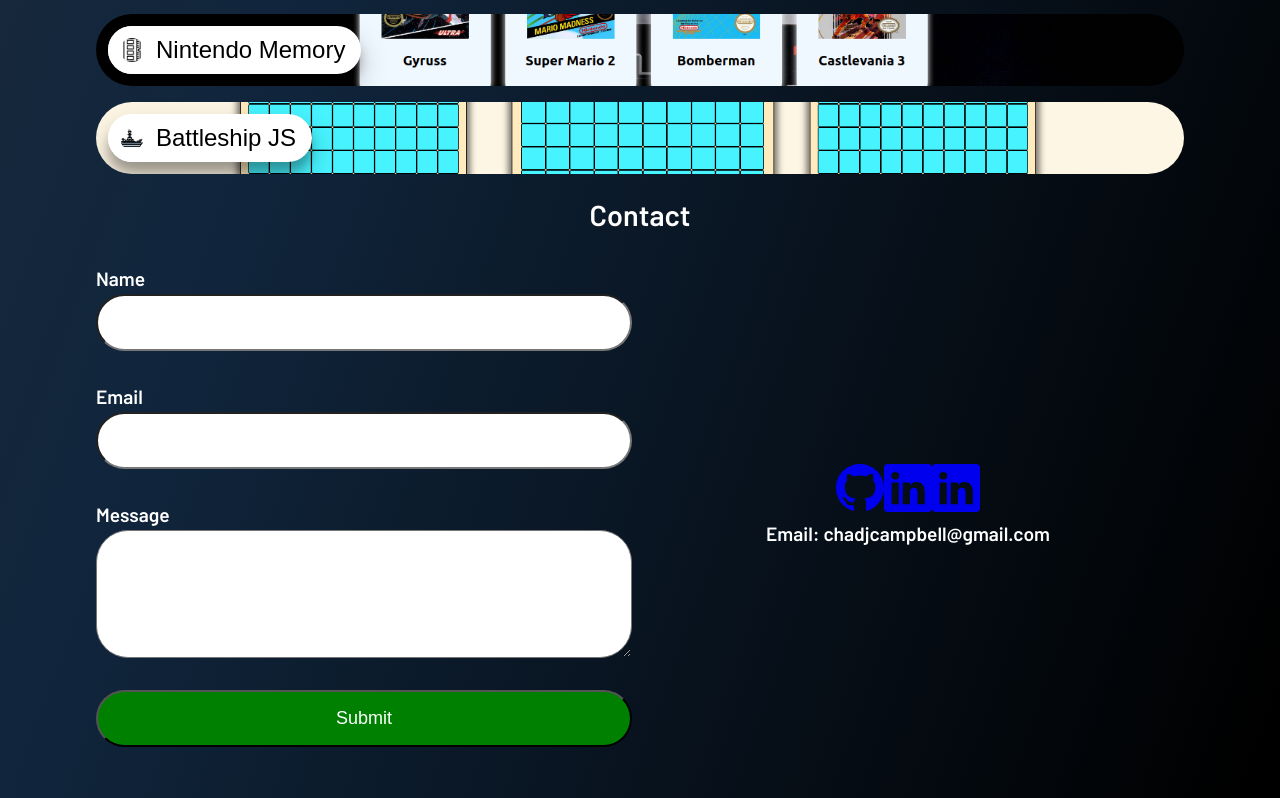
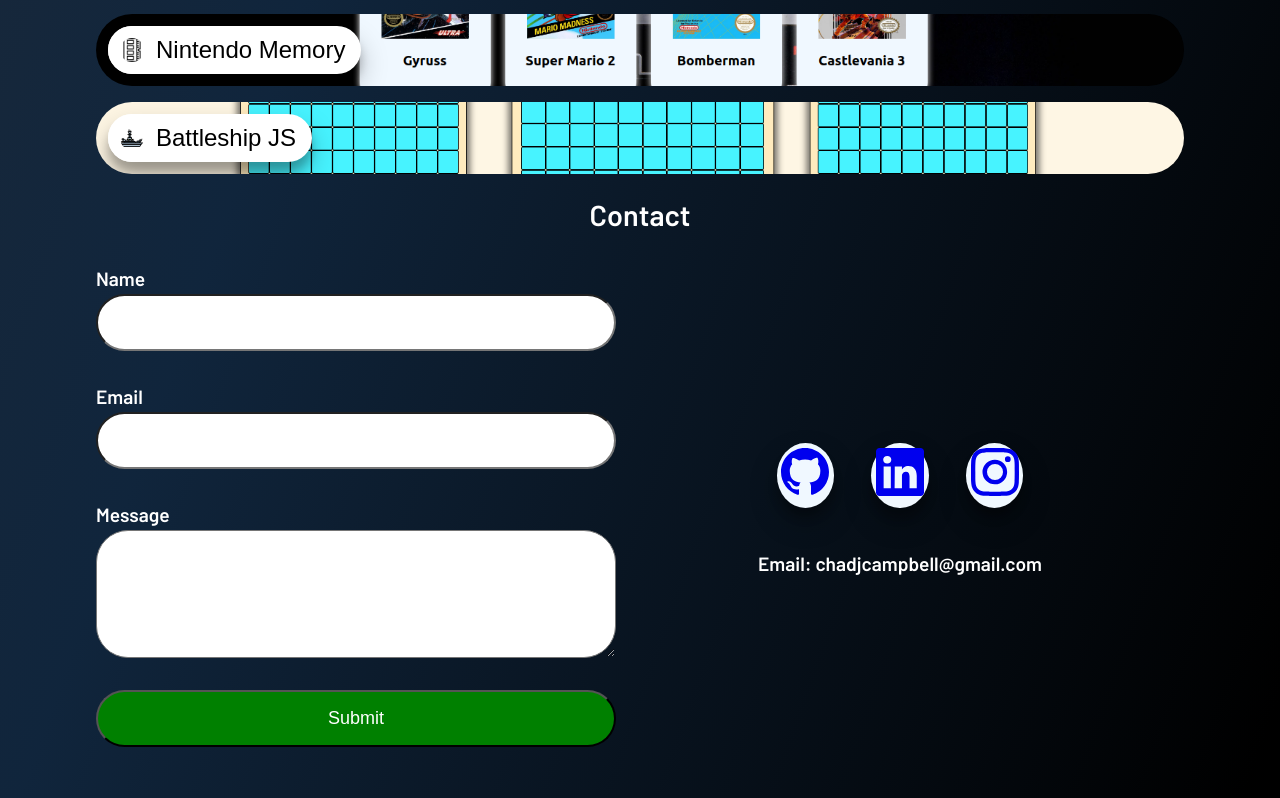
Before and after one commit to chadjcampbell/my-portfolio, a React (Vite) app: page / in a window 1280 px wide. Shown: the part 2863-3661 px from the top of the page. Built offline with nearby package versions, Linux system fonts and the light colour scheme.

Commit message:
extract contact components, more styling

```diff
--- a/src/components/contact/Contact.tsx
+++ b/src/components/contact/Contact.tsx
@@ -1,51 +1,14 @@
-import { BsGithub, BsLinkedin } from "react-icons/bs";
 import styles from "./contact.module.css";
+import ContactForm from "./ContactForm";
+import Socials from "./Socials";
 
 export const Contact = () => {
   return (
     <section className={styles.section}>
       <h2>Contact</h2>
       <div className={styles.wrapper}>
-        <form className={styles.form} action="">
-          <label htmlFor="name">Name</label>
-          <input type="text" id="name" name="name" />
-          <label htmlFor="email">Email</label>
-          <input type="text" id="email" name="email" />
-          <label htmlFor="subject">Message</label>
-          <textarea id="message" name="message"></textarea>
-          <button type="submit">Submit</button>
-        </form>
-        <div className={styles.socials}>
-          <div className={styles.icons}>
-            <a
-              href="https://www.linkedin.com/in/chad-campbell-b6b59693/"
-              target="_blank"
-              aria-label="linked-in"
-              className={styles["header-a"]}
-            >
-              <BsGithub size="3rem" />
-            </a>
-            <a
-              href="https://github.com/chadjcampbell"
-              target="_blank"
-              aria-label="github"
-              className={styles["header-a"]}
-            >
-              <BsLinkedin size="3rem" />
-            </a>
-            <a
-              href="https://github.com/chadjcampbell"
-              target="_blank"
-              aria-label="github"
-              className={styles["header-a"]}
-            >
-              <BsLinkedin size="3rem" />
-            </a>
-          </div>
-          <div className={styles.emial}>
-            <h4>Email: chadjcampbell@gmail.com</h4>
-          </div>
-        </div>
+        <ContactForm />
+        <Socials />
       </div>
     </section>
   );
--- /dev/null
+++ b/src/components/contact/ContactForm.tsx
@@ -0,0 +1,18 @@
+import styles from "./contact.module.css";
+
+const ContactForm = () => {
+  return (
+    <form className={styles.form} action="">
+      <h4></h4>
+      <label htmlFor="name">Name</label>
+      <input type="text" id="name" name="name" />
+      <label htmlFor="email">Email</label>
+      <input type="text" id="email" name="email" />
+      <label htmlFor="subject">Message</label>
+      <textarea id="message" name="message"></textarea>
+      <button type="submit">Submit</button>
+    </form>
+  );
+};
+
+export default ContactForm;
--- /dev/null
+++ b/src/components/contact/Socials.tsx
@@ -0,0 +1,40 @@
+import { BsGithub, BsLinkedin, BsInstagram } from "react-icons/bs";
+import styles from "./contact.module.css";
+
+const Socials = () => {
+  return (
+    <div className={styles.socials}>
+      <div className={styles.icons}>
+        <a
+          href="https://www.linkedin.com/in/chad-campbell-b6b59693/"
+          target="_blank"
+          aria-label="linked-in"
+          className={styles["social-icon"]}
+        >
+          <BsGithub size="3rem" />
+        </a>
+        <a
+          href="https://github.com/chadjcampbell"
+          target="_blank"
+          aria-label="github"
+          className={styles["social-icon"]}
+        >
+          <BsLinkedin size="3rem" />
+        </a>
+        <a
+          href="https://www.instagram.com/chadjcampbell/"
+          target="_blank"
+          aria-label="instagram"
+          className={styles["social-icon"]}
+        >
+          <BsInstagram size="3rem" />
+        </a>
+      </div>
+      <div className={styles.email}>
+        <h4>Email: chadjcampbell@gmail.com</h4>
+      </div>
+    </div>
+  );
+};
+
+export default Socials;
--- a/src/components/contact/contact.module.css
+++ b/src/components/contact/contact.module.css
@@ -55,3 +55,23 @@
   justify-content: center;
   flex: 1 1 auto;
 }
+
+.icons {
+  display: flex;
+  align-items: center;
+  justify-content: space-around;
+  width: 50%;
+  margin: 1rem;
+}
+
+.social-icon {
+  padding: 0.25em;
+  margin: 0.5em;
+  border-radius: 50%;
+  background-color: aliceblue;
+  box-shadow: var(--box-shadow);
+}
+
+.email {
+  margin: 1rem;
+}
```
